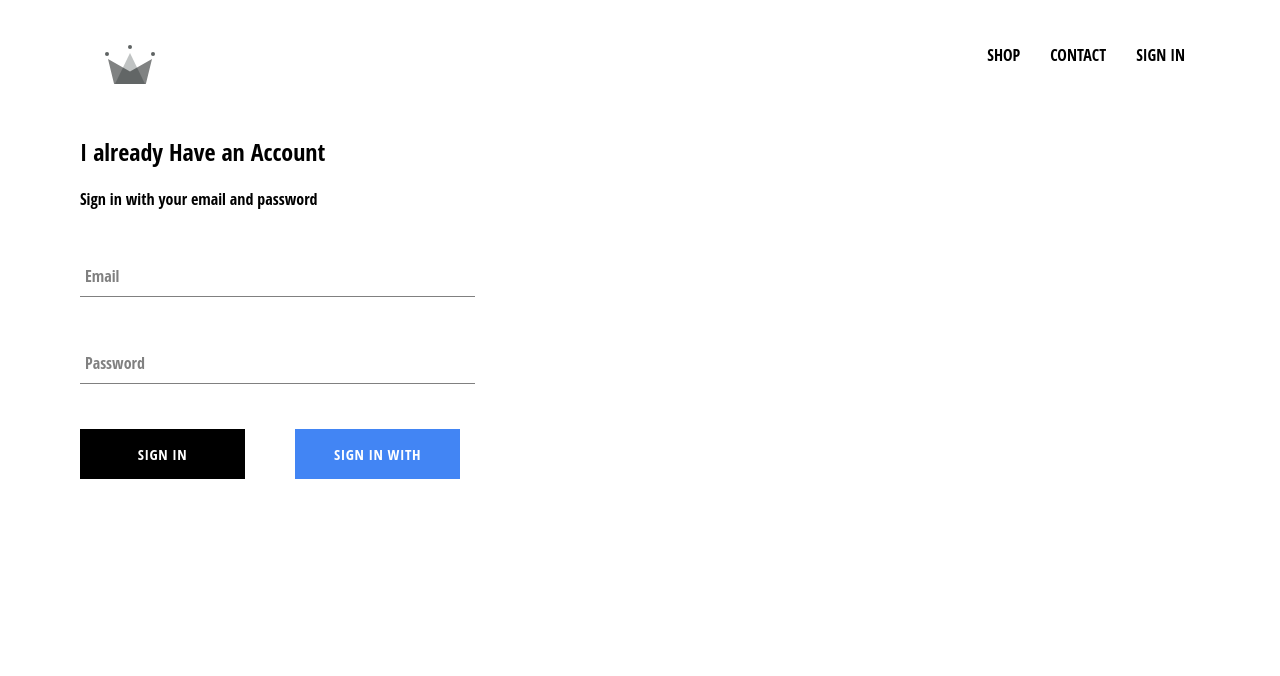
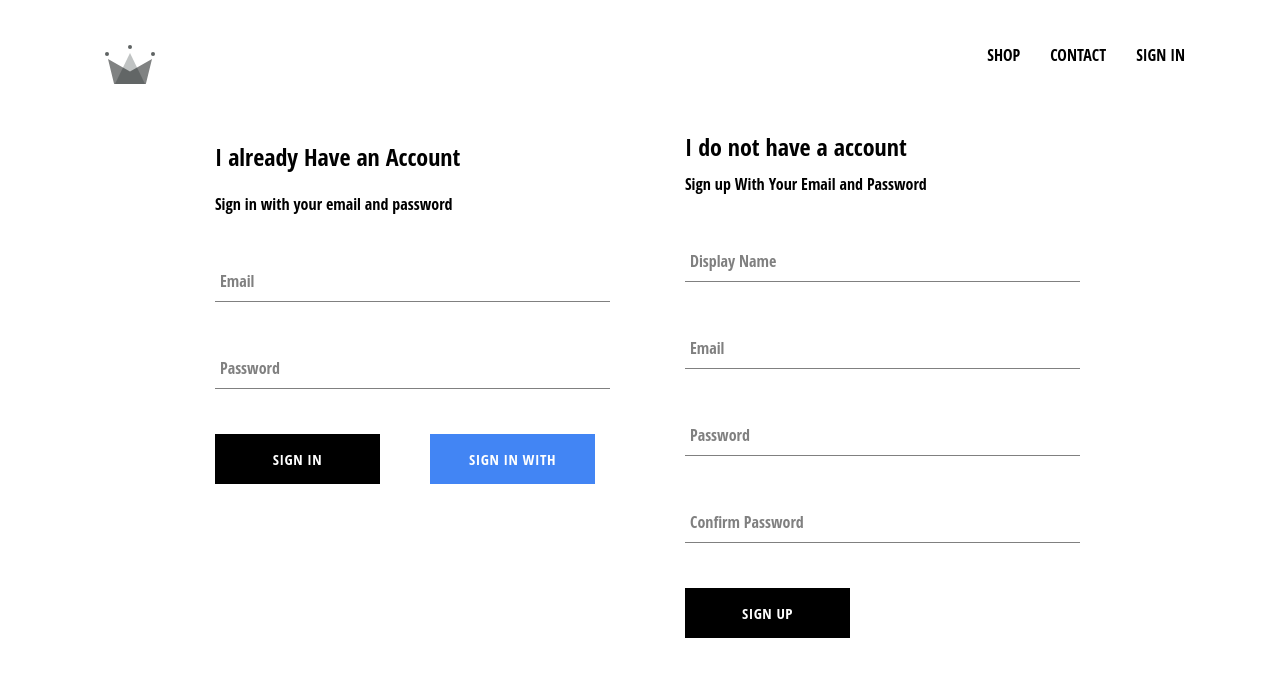
Before and after one commit to axmedtariq/Bilan-Shopping-, a React (Create React App) app: page /signin in a window 1280 px wide. Shown: the top 676 px of the page. Built offline with nearby package versions, Linux system fonts and the light colour scheme; no server answers.

Commit message:
finishing sign email and password and storing firebase, signup with email,password in firebase

```diff
--- a/src/App.js
+++ b/src/App.js
@@ -21,8 +21,22 @@
 
   unsubscribeFromAuth = null;
   componentDidMount() {
-    this.unsubscribeFromAuth = auth.onAuthStateChanged(async user =>{
-      createUserProfileDocument(user);
+    this.unsubscribeFromAuth = auth.onAuthStateChanged(async userAuth =>{
+      if (userAuth) {
+        const userRef = await createUserProfileDocument(userAuth);
+        userRef.onSnapshot(snapShot => {
+
+          this.setState({
+
+            CurrentUser: {
+              id: snapShot.id,
+              ...snapShot.data()
+            }
+          });
+          console.log(this.state);
+        });
+      }
+      this.setState({Currentuser: userAuth});
     });
   }
   componentWillUnmount(){
--- a/src/Firebase/Firebase.utils.js
+++ b/src/Firebase/Firebase.utils.js
@@ -16,10 +16,8 @@
 
 export const createUserProfileDocument = async (userAuth, additionalData) => {
 
-    if (!userAuth) return;
 
-    const userRef = firebase.doc(`users/${userAuth.uid}`);
-
+    const userRef = firestore.doc(`users/${userAuth.uid}`);
     const snapShot = await userRef.get();
 
     if(!snapShot.exists) {
--- a/src/component/Sign-In/sign-in.component.js
+++ b/src/component/Sign-In/sign-in.component.js
@@ -2,7 +2,7 @@
 import './sign-in.styles.scss';
 import Forminput from '../Form-input/Form-Input.component';
 import CustomButton from '../Custom-Button/Custom-Button.component';
-import { signInWithGoogle } from '../../Firebase/Firebase.utils';
+import { auth,signInWithGoogle } from '../../Firebase/Firebase.utils';
 
 class SignIn extends React.Component{
     constructor(props) {
@@ -14,11 +14,20 @@
             password:''
         }
     }
-    handleSubmit = event => {
+    handleSubmit = async event => {
         event.preventDefault();
 
+        const { email, password } = this.state;
 
-        this.setState({email:'', password:''})
+        try {
+            await auth.signInWithEmailAndPassword(email, password);
+            this.setState({email:'', password:''});
+        } catch(error) {
+            console.log(error);
+        }
+
+
+
     };
     handleChange = event => {
         const {value, name} = event.target;
--- /dev/null
+++ b/src/component/Sign-Up/sign-up.component.js
@@ -0,0 +1,112 @@
+import React from 'react';
+import Forminput from '../../component/Form-input/Form-Input.component';
+import CustomButton from '../../component/Custom-Button/Custom-Button.component';
+import { auth, createUserProfileDocument} from '../../Firebase/Firebase.utils';
+import './sign-up.styles.scss';
+class Signup extends React.Component {
+	constructor() {
+		super();
+
+
+		this.state = {
+
+			displayName:'',
+			email:'',
+			password:'',
+			confirmpassword:''
+		}
+	}
+
+	handleSubmit = async event => {
+		event.preventDefault();
+
+		const {displayName, email, password, confirmpassword} = this.state;
+
+		if(password !== confirmpassword) {
+			alert("passwords don't match");
+			return;
+
+		}
+
+		try{
+
+		const { user } = await auth.createUserWithEmailAndPassword(email, password);
+		await createUserProfileDocument(user, {displayName});
+
+			this.setState({
+			displayName:'',
+			email:'',
+			password:'',
+			confirmpassword:''
+			});
+
+		}catch(error) {
+
+		    console.error(error)
+
+		}
+
+
+	};
+
+
+	handleChange = event => {
+
+		const { name, value} = event.target;
+		this.setState({[name]: value});
+	};
+	render() {
+
+		const { displayName, email, password, confirmpassword} = this.state;
+
+		return(
+
+			<div className='sign-up'>
+			<h2 className='title'> I do not have a account</h2>
+			<span>Sign up With Your Email and Password</span>
+			<form className='sign-up-form' onSubmit={this.handleSubmit}>
+			<Forminput
+			type='text'
+			name='displayName'
+			value={displayName}
+			onChange={this.handleChange}
+			label='Display Name'
+			required
+
+			/>
+			<Forminput
+			type='email'
+			name='email'
+			value={email}
+			onChange={this.handleChange}
+			label='Email'
+			required
+
+			/>
+			<Forminput
+			type='password'
+			name='password'
+			value={password}
+			onChange={this.handleChange}
+			label='Password'
+			required
+
+			/>
+			<Forminput
+			type='password'
+			name='confirmpassword'
+			value={confirmpassword}
+			onChange={this.handleChange}
+			label='Confirm Password'
+			required
+
+			/>
+			<CustomButton type='submit'>SIGN UP</CustomButton>
+			</form>
+			</div>
+
+
+			);
+	}
+}
+export default Signup;
--- /dev/null
+++ b/src/component/Sign-Up/sign-up.styles.scss
@@ -0,0 +1,13 @@
+.sign-up{
+	display:flex;
+	flex-direction: column;
+	width: 380px;
+
+
+
+.title{
+
+
+	margin: 10px 0;
+	}
+}
--- a/src/pages/sign-in-and-sign-up/sign-in-and-sign-up.component.js
+++ b/src/pages/sign-in-and-sign-up/sign-in-and-sign-up.component.js
@@ -1,10 +1,11 @@
 import React from 'react';
+import SignIn from '../../component/Sign-In/sign-in.component';
+import Signup from '../../component/Sign-Up/sign-up.component';
 import './sign-in-and-sign-up.styles.scss';
-import SignIn from '../../component/Sign-In/sign-in.component';
-
 const SignInAndsignUp = () => (
-    <div className='signinandsignup'>
+    <div className='SignInAndSignUp'>
         <SignIn />
+        <Signup/>
     </div>
 );
 export default SignInAndsignUp;
--- a/src/pages/sign-in-and-sign-up/sign-in-and-sign-up.styles.scss
+++ b/src/pages/sign-in-and-sign-up/sign-in-and-sign-up.styles.scss
@@ -0,0 +1,8 @@
+.SignInAndSignUp {
+
+	width: 850px;
+	display:flex;
+	justify-content: space-between;
+	margin: 30px auto;
+
+	}
```
